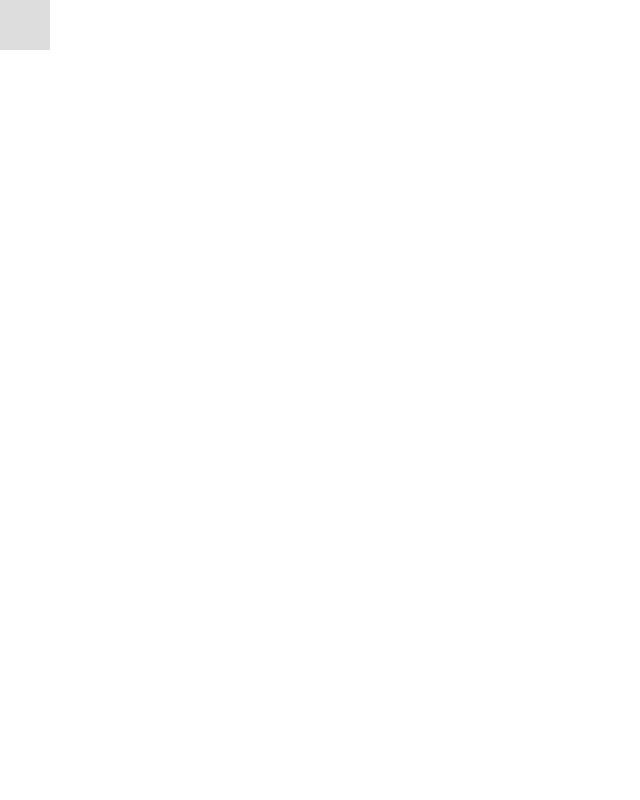
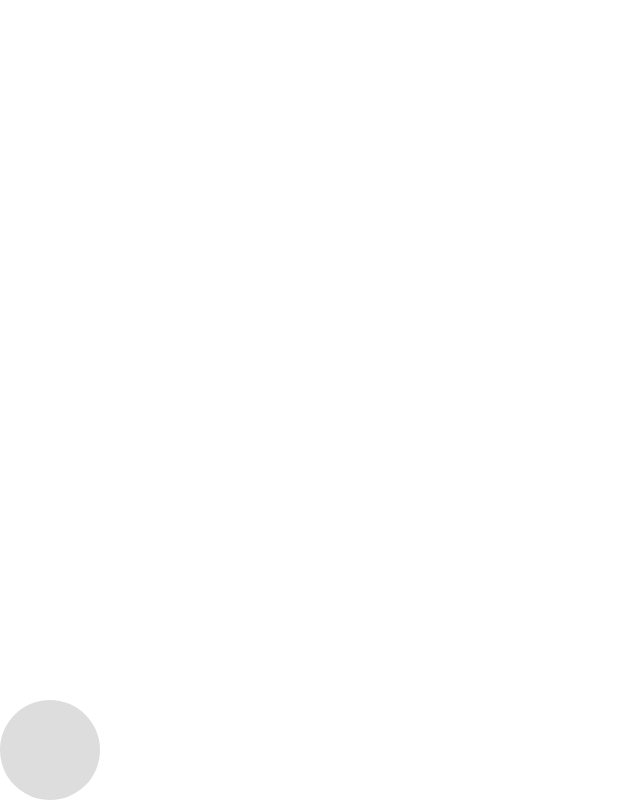
Before and after one commit to wntjd-0612/game-project, a plain HTML site: page index.html in a window 1280 px wide. Shown: the whole page, without its empty margins (0-640 px from the left). Drawn offline with Linux system fonts and the light colour scheme.

Commit message:
tangtang ball

```diff
--- a/index.html
+++ b/index.html
@@ -9,7 +9,7 @@
 <body>
 
     <main>
-        <section speed="0 0"></section>
+        <section speed="0 0" gravity="0" up="0"></section>
     </main>
 
 </body>
--- a/script.js
+++ b/script.js
@@ -10,9 +10,19 @@ originY = 0;
 speedX = 0;
 speedY = 0;
 // 미끄러운 정도
-const SLIP = 10
+const SLIP = 20
+// 튕기는 정도
+const BOUNCE = 2
+// 중력가속도
+const GRA = 0.2
+//저항
+const R = 5
+
 
 document.onmouseup = () => {
+    if (speedY > 2) {
+        speedY *= GRA*10;
+    }
     clickElement.setAttribute("speed", `${speedX} ${speedY}`)
     clickElement = null;
 }
@@ -34,19 +44,49 @@ loop = () => {
     document.querySelectorAll("section").forEach(e => {
         x = Number(e.getAttribute("speed").split(" ")[0])
         y = Number(e.getAttribute("speed").split(" ")[1])
+        gravity = Number(e.getAttribute("gravity"))
         vx = x/SLIP;
         vy = y/SLIP;
+        gravity += GRA;
         x -= vx;
-        y -= vy;
+        y -= vy - gravity;
+
         e.style.top = `${vy + Number(e.style.top.replace("px", ""))}px`;
         e.style.left = `${vx + Number(e.style.left.replace("px", ""))}px`;
 
+        if (Number(e.style.left.replace("px", "")) < 50){
+            e.style.left = "50px";
+            x = -x*BOUNCE
+        }
+
+        if (Number(e.style.left.replace("px", "")) > window.innerWidth-50){
+            e.style.left = `${window.innerWidth-50}px`;
+            x = -x*BOUNCE
+        }
+
+        if (Number(e.style.top.replace("px", "")) < 50){
+            e.style.top = "50px";
+            y = -y*BOUNCE
+        }
+
+        if (Number(e.style.top.replace("px", "")) > window.innerHeight-50){
+            e.style.top = `${window.innerHeight-50}px`;
+            gravity -= R;
+            gravity = gravity < 10? 0: gravity;
+            y = -y/R*BOUNCE;
+            y = y > -25? 0: y;
+            console.log(y)
+        }
         e.setAttribute("speed", `${x} ${y}`)
+        e.setAttribute("gravity", `${gravity}`)
     })
     if (clickElement){
         n++
         // oldClick: 새로잡았는지 확인
         // n: 일정시간마다 리셋
+        if (!oldClick){
+            clickElement.setAttribute("gravity", `0`)
+        }
         if (n > SLIP | !oldClick){
             nx = clickElement.style.left.replace("px", "");
             ny = clickElement.style.top.replace("px", "");
@@ -54,9 +94,13 @@ loop = () => {
         }
         speedX = (Number(clickElement.style.left.replace("px", "")) - nx);
         speedY = (Number(clickElement.style.top.replace("px", "")) - ny);
-        console.log(speedX, speedY)
         clickElement.style.top  = `${-originY + mouseY+50}px`
         clickElement.style.left = `${-originX + mouseX+50}px`
+
+        if (Number(clickElement.style.left.replace("px", "")) < 50){clickElement.style.left = "50px"; }
+        if (Number(clickElement.style.left.replace("px", "")) > window.innerWidth-50){ clickElement.style.left = `${window.innerWidth-50}px`; }
+        if (Number(clickElement.style.top.replace("px", "")) < 50){ clickElement.style.top = "50px"; }
+        if (Number(clickElement.style.top.replace("px", "")) > window.innerHeight-50){ clickElement.style.top = `${window.innerHeight-50}px`; }
     }
     oldClick = clickElement
     requestAnimationFrame(loop)
--- a/style.css
+++ b/style.css
@@ -13,4 +13,5 @@ section{
     width: 100px;
     height: 100px;
     transform: translate(-50%, -50%);
+    border-radius: 100%;
 }
```
